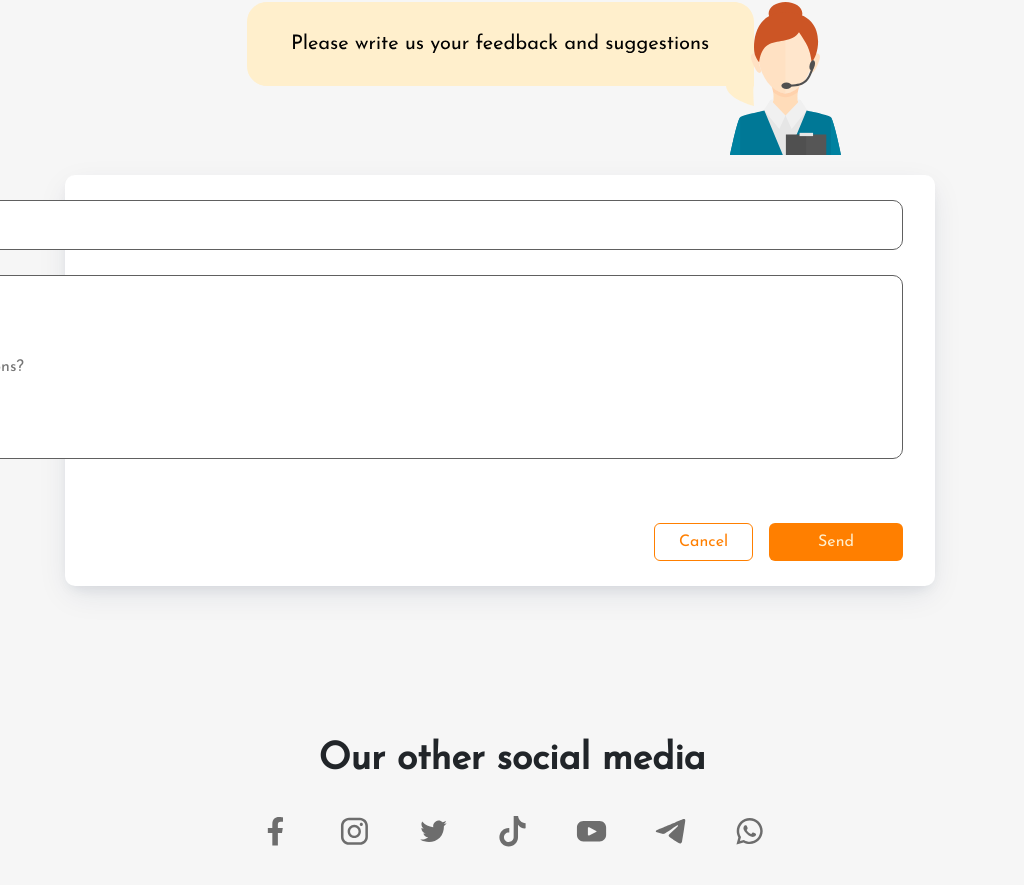
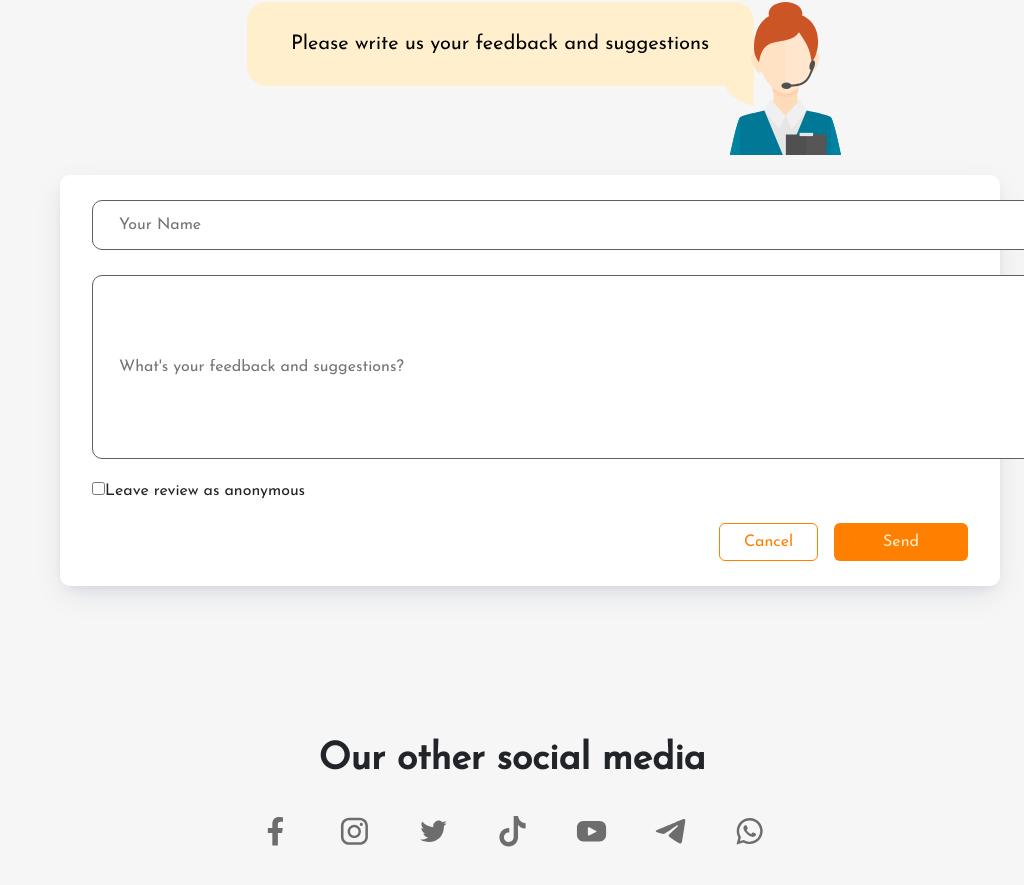
Before and after one commit to Kelompok-Capstone-9/FE, a React (Create React App) app: page /feedback in a window 1024 px wide. Shown: the part 923-1808 px from the top of the page. Built offline with nearby package versions, Linux system fonts and the light colour scheme.

Commit message:
update: css overflown left

```diff
--- a/src/components/FeedbackForm/FeedbackForm.css
+++ b/src/components/FeedbackForm/FeedbackForm.css
@@ -2,8 +2,8 @@
   position: relative;
   display: flex;
   flex-direction: column;
-  justify-content: flex-end;
-  align-items: flex-end;
+  /* justify-content: flex-end;
+  align-items: flex-end; */
   padding: 25px 32px;
   gap: 14px;
 
@@ -37,7 +37,8 @@
   padding: 12px 26px;
   gap: 10px;
 
-  width: 1191px;
+  /* width: 1191px; */
+  width: 560%;
 
   /* Neutral-White/0 */
 
@@ -63,7 +64,8 @@
   padding: 12px 26px;
   gap: 10px;
 
-  width: 1191px;
+  /* width: 1191px; */
+  width: 560%;
   height: 184px;
 
   /* Neutral-White/0 */
@@ -266,3 +268,31 @@
     border-radius: 10px;
   }
 }
+
+@media (min-width: 992px) and (max-width: 1180px) {
+  .feedback-comment {
+    position: relative;
+    display: flex;
+    flex-direction: column;
+    /* justify-content: flex-end;
+    align-items: flex-end; */
+    padding: 25px 32px;
+    margin-left: 6%;
+    width: 94%;
+  }
+
+  .input-name {
+    width: 410%;
+  }
+
+  .feedback-text {
+    margin-top: 25px;
+  }
+
+  .input-comment {
+    /* margin-left: 900px; */
+    /* width: 680px; */
+    width: 410%;
+    height: 184px;
+  }
+}
```
